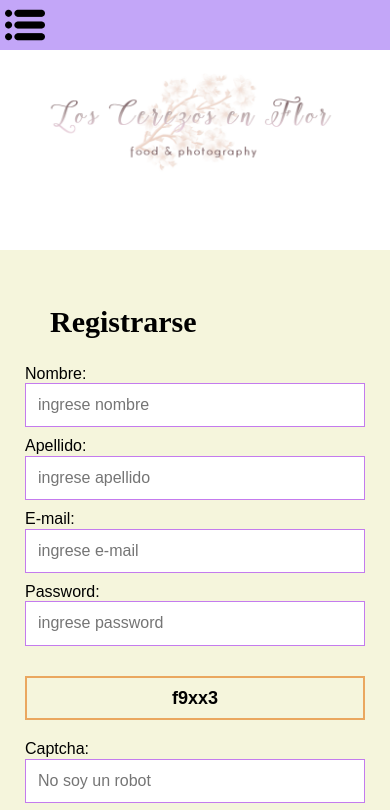
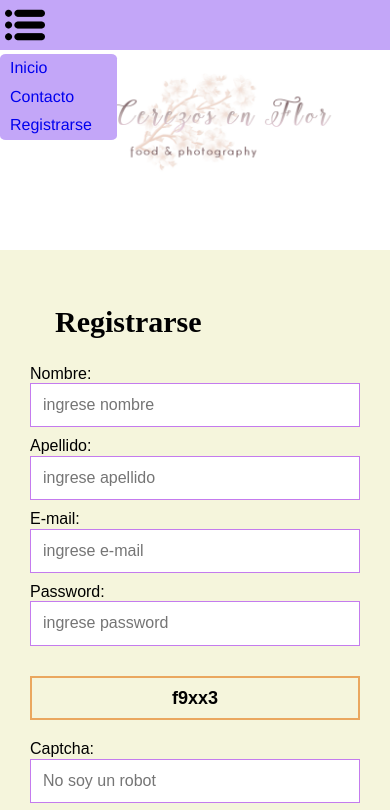
Before and after one commit to LunaB5/TPE, a plain HTML site: page registro.html in a window 390 px wide. Both pictures are taken after a click on the button 25 px from the left and 25 px from the top of the page. Shown: the top 810 px of the page. Drawn offline with Linux system fonts and the light colour scheme.

Commit message:
MenuResponsiveRegistro

```diff
--- a/Js/tpe.js
+++ b/Js/tpe.js
@@ -32,3 +32,15 @@ function validarCaptcha(e) {
 }
 
 aleatorio();
+
+
+let btn_menu = document.querySelector("#boton-menu");
+
+btn_menu.addEventListener("click", menuResponsive);
+
+function menuResponsive() {
+    // alert("Sip");
+
+    document.querySelector(".barra").classList.toggle("show")
+
+}
--- a/css/estilo.css
+++ b/css/estilo.css
@@ -13,6 +13,7 @@ header h1 a{
     display: flex;
     justify-content: center;
     align-items: center;
+    z-index: 1;
 
 }
 
@@ -40,12 +41,28 @@ nav{
     background-color: #c3a6f8;
 }
 
-ul li a{
+.barra{
     visibility: hidden;
 }
 
+ul.barra.show{
+    display: flex;
+    visibility: visible;
+    flex-direction: column;
+    background-color: #c3a6f8;
+    width: 30%;
+    padding-left: 5px;
+    z-index: 10;
+    border-radius: 5%;
+}
 
+ul.barra.show li{
+    padding: 5px;
+}
 
+ul.barra.show li a{
+    text-decoration: none;
+}
 
 .div_imagenes{
     display: flex;
@@ -109,7 +126,7 @@ h3 {
 footer{
     width: 100%;
     background: #c3a6f8;
-    height: 65px;
+    height: 70px;
     font-size:larger;
     display: flex;
     flex-direction: row;
@@ -118,9 +135,9 @@ footer{
 footer p{
     color: rgb(255, 255, 255);
     width: 100%;
-    margin: auto 17px;
     display: flex;
     align-items: center;
+    padding-top: 3px;
 }
 
 .redes{
@@ -149,8 +166,8 @@ footer p{
     font-size: 30px;
     background-color: rgb(176, 185, 223);
     font-weight: bold;
-    border: 1px solid black;
-    color: aqua;
+    border: 1px solid #000000;
+    color: #00ffff;
     width: 100%;
     display: flex;
     justify-content: center;
@@ -184,11 +201,11 @@ h5{
     flex-direction: column;
     justify-content: center;
     margin: 0px auto;
-    width: 400px;
+    /* width: 400px; */
     padding: 30px;
     margin: 50px;
-    background-color: beige;
-    color: black;
+    background-color: #f5f5dc;
+    color: #000000;
     font-family: Arial, Helvetica, sans-serif;
 }
 
@@ -213,7 +230,7 @@ h5{
 }
 
 
- /****************************TABLE*****************************************TABLE***********************************************TABLE*******************/
+ /****************************CONTANTO*****************************************CONTANTO***********************************************CONTANTO*******************/
 
 
  h2{
@@ -363,23 +380,13 @@ table tr td{
         flex-direction: column;
         align-items: center;
         margin: auto;
+    } */
+
+    .forms-register {
+        width: 450px;
     }
 
-    .forms-register {
-        width: 100%;
-        display: flex;
-        flex-direction: column;
-        justify-content: center;
-        margin: 0px auto;
-        width: 400px;
-        padding: 30px;
-        margin: 50px;
-        background-color: beige;
-        color: black;
-        font-family: Arial, Helvetica, sans-serif;
-    }
-
-    .forms-register h4 {
+    /* .forms-register h4 {
         font-size: 30px;
         margin: 25px;
         font-family: 'Times New Roman', Times, serif;
@@ -399,7 +406,7 @@ table tr td{
         height: 50px;
     } */
 
-    /****************************TABLE*****************************************TABLE***********************************************TABLE*******************/
+    /****************************CONTANTO*****************************************CONTANTO***********************************************CONTANTO*******************/
 
 
     h2{
--- a/registro.html
+++ b/registro.html
@@ -17,7 +17,7 @@
             <div class="logo-menu">
                 <button id="boton-menu" class="btn-menu"><img src="imagenes/menu.png" alt="menu" class="img-menu"></button>
             </div>
-           <ul>
+           <ul class="barra">
                <li><a href="index.html" target="_blank">Inicio</a></li>
                <li><a href="contacto.html" target="_blank">Contacto</a></li>
                <li><a href="registro.html" target="_blank">Registrarse</a></li>
```
Also changed, not shown: contacto.html (+1 -1 lines), index.html (+1 -1 lines).
